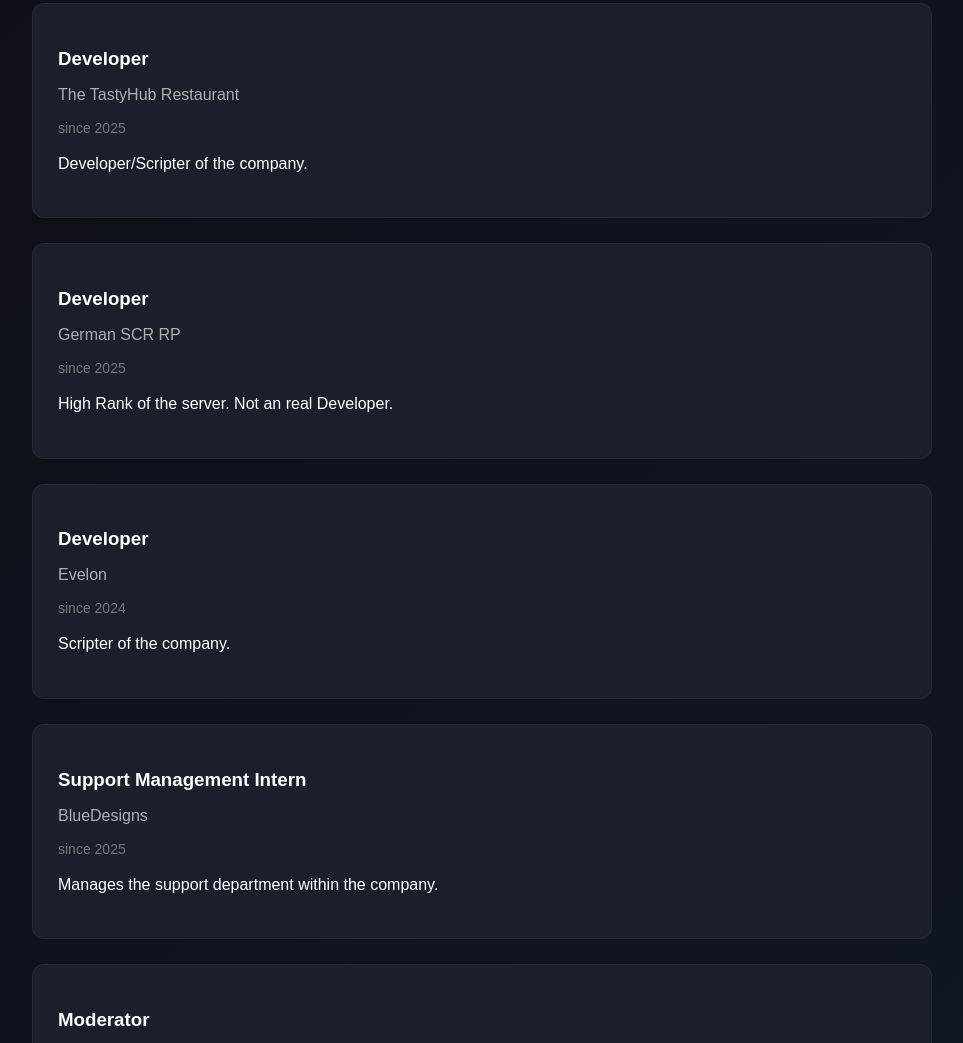
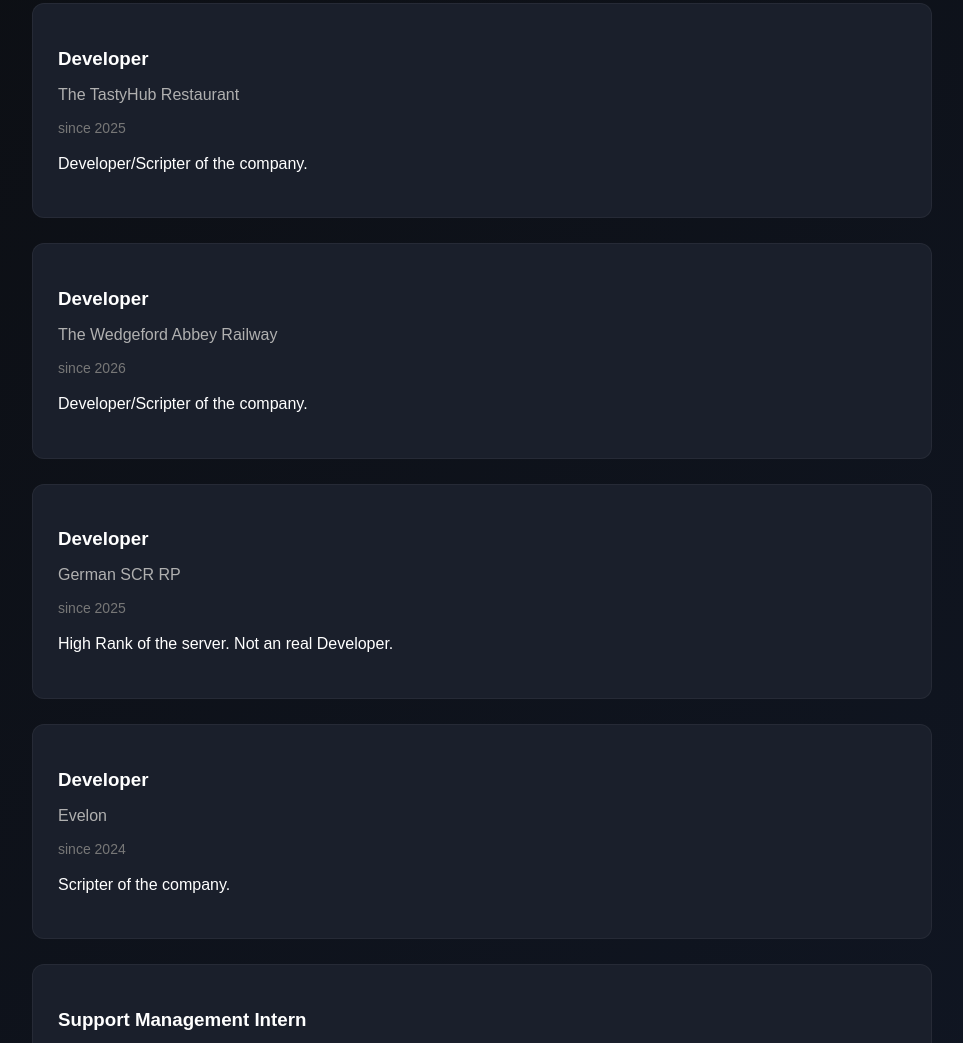
Before and after one commit to Felixpro202110/felixpro202110.github.io, a plain HTML site: page past-experience.html in a window 1280 px wide. Shown: the part 1506-2549 px from the top of the page, without its empty margins (158-1121 px from the left). Drawn offline with Linux system fonts and the light colour scheme.

Commit message:
Update past-experience.html
added new company of employment

```diff
--- a/past-experience.html
+++ b/past-experience.html
@@ -100,6 +100,15 @@ Felixpro202110
    </p>
   </div>
 
+<div class="job">
+   <h3>Developer</h3>
+   <p class="company">The Wedgeford Abbey Railway</p>
+   <p class="date">since 2026</p>
+   <p class="desc">
+    Developer/Scripter of the company.
+   </p>
+  </div>
+
     <div class="job">
    <h3>Developer</h3>
    <p class="company">German SCR RP</p>
```
